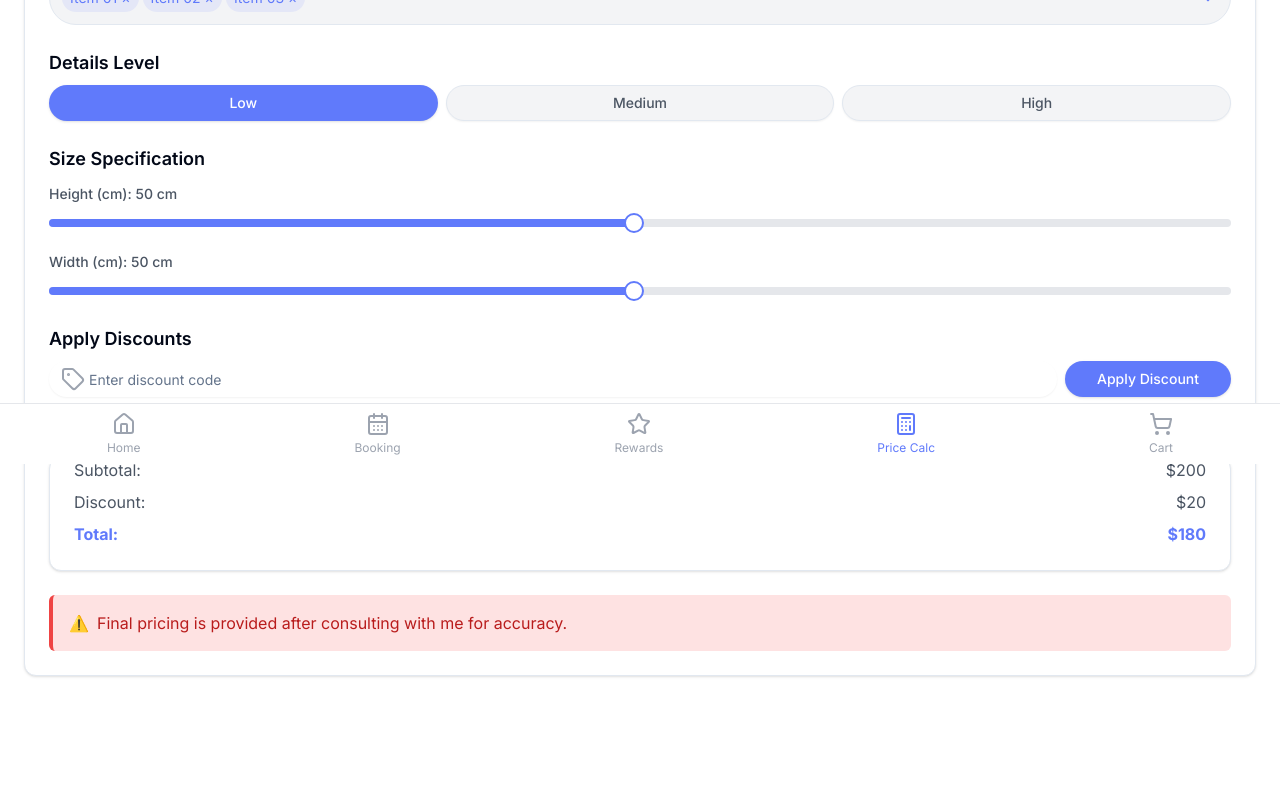
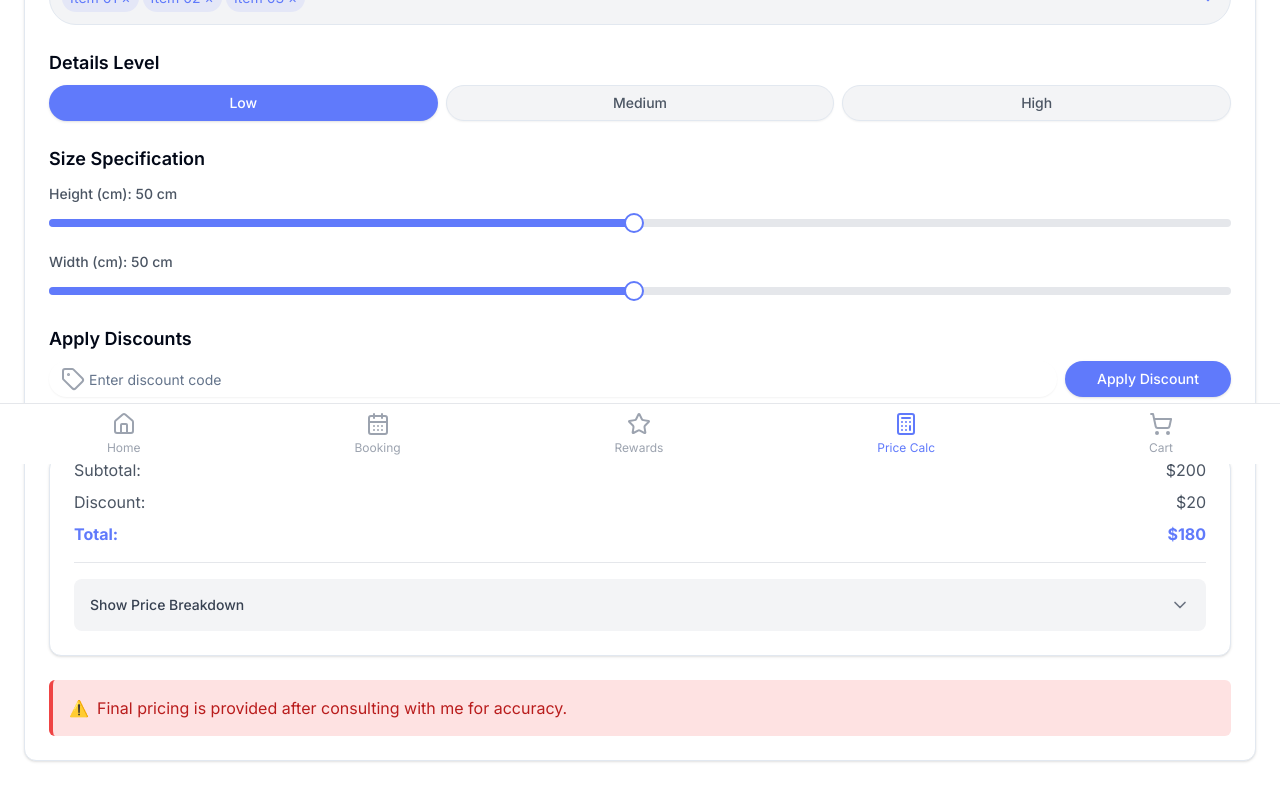
Before and after one commit to minaehab1/TattooApp-Converted, a Next.js app: page /price-calculator in a window 1280 px wide. Shown: the part 336-1136 px from the top of the page. Before the commit the page ends 1108 px from the top, so only its background shows below. Built offline with nearby package versions, Linux system fonts and the light colour scheme.

Commit message:
price page better 6

```diff
--- a/app/price-calculator/page.tsx
+++ b/app/price-calculator/page.tsx
@@ -191,16 +191,7 @@ const PriceCalculatorPage = () => {
             </section>
 
             <section>
-              <div className="flex items-center justify-between mb-2">
-                <h2 className="text-lg font-semibold">Estimate Summary</h2>
-                <div className="flex items-center space-x-2">
-                  <span className="text-sm text-gray-600">Breakdown</span>
-                  <Switch
-                    checked={showBreakdown}
-                    onCheckedChange={setShowBreakdown}
-                  />
-                </div>
-              </div>
+              <h2 className="text-lg font-semibold mb-2">Estimate Summary</h2>
               <Card>
                 <CardContent className="p-4">
                   <div className="flex justify-between mb-2 text-gray-600">
@@ -215,12 +206,21 @@ const PriceCalculatorPage = () => {
                     <span>Total:</span>
                     <span>$180</span>
                   </div>
-                  {showBreakdown && (
-                    <div className="mt-4 pt-4 border-t text-sm text-gray-600">
-                      <div>Total Hours: 5</div>
-                      <div>Rate per Hour: $100</div>
+                  <div className="mt-4 pt-4 border-t border-gray-200">
+                    <div
+                      className="bg-gray-100 rounded-lg p-4 flex items-center justify-between cursor-pointer"
+                      onClick={() => setShowBreakdown(!showBreakdown)}
+                    >
+                      <span className="text-sm font-medium text-gray-700">Show Price Breakdown</span>
+                      <ChevronDown className={`h-5 w-5 text-gray-500 transform transition-transform ${showBreakdown ? 'rotate-180' : ''}`} />
                     </div>
-                  )}
+                    {showBreakdown && (
+                      <div className="mt-4 text-sm text-gray-600">
+                        <div>Total Hours: 5</div>
+                        <div>Rate per Hour: $100</div>
+                      </div>
+                    )}
+                  </div>
                 </CardContent>
               </Card>
             </section>
```
